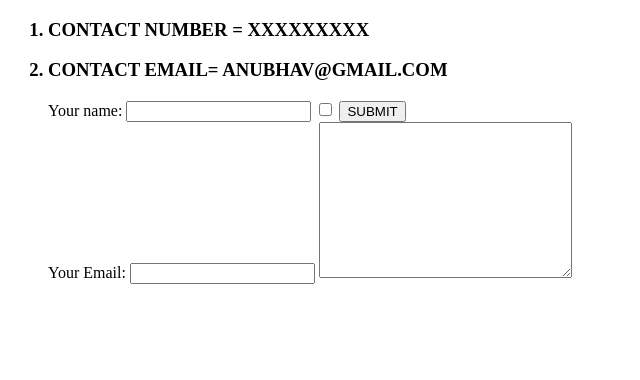
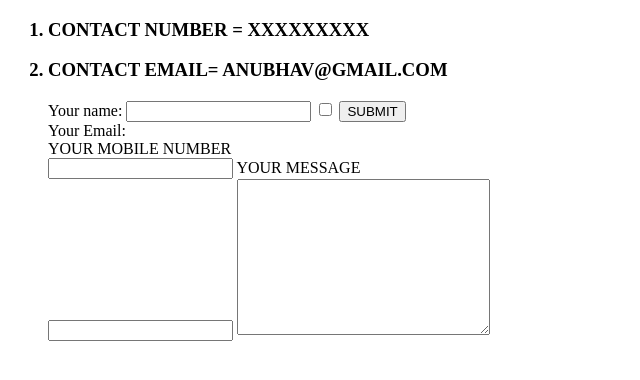
Before and after one commit to ANUBHAVYADAV101/resume, a plain HTML site: page contactme.html in a window 1280 px wide. Shown: the whole page, without its empty margins (0-640 px from the left). Drawn offline with Linux system fonts and the light colour scheme.

Commit message:
update contactme.html

```diff
--- a/contactme.html
+++ b/contactme.html
@@ -10,8 +10,12 @@
 <input type="text" name="" id="">
 <input type="checkbox" name="" id="">
 <input type="submit" value="SUBMIT"><br>
-<label for=":">Your Email:</label>
-<input type="text" name="" id="">
+<label for="your email">Your Email:</label><br>
+    <label for="your mobile number">YOUR MOBILE NUMBER</lable><br>
+    <input type="text">
+    <label for="message">YOUR MESSAGE</label><br>
+
+<input type="text" >
 <textarea name="name"  cols="29" rows="10"></textarea>
 </label>
 </form>
```
